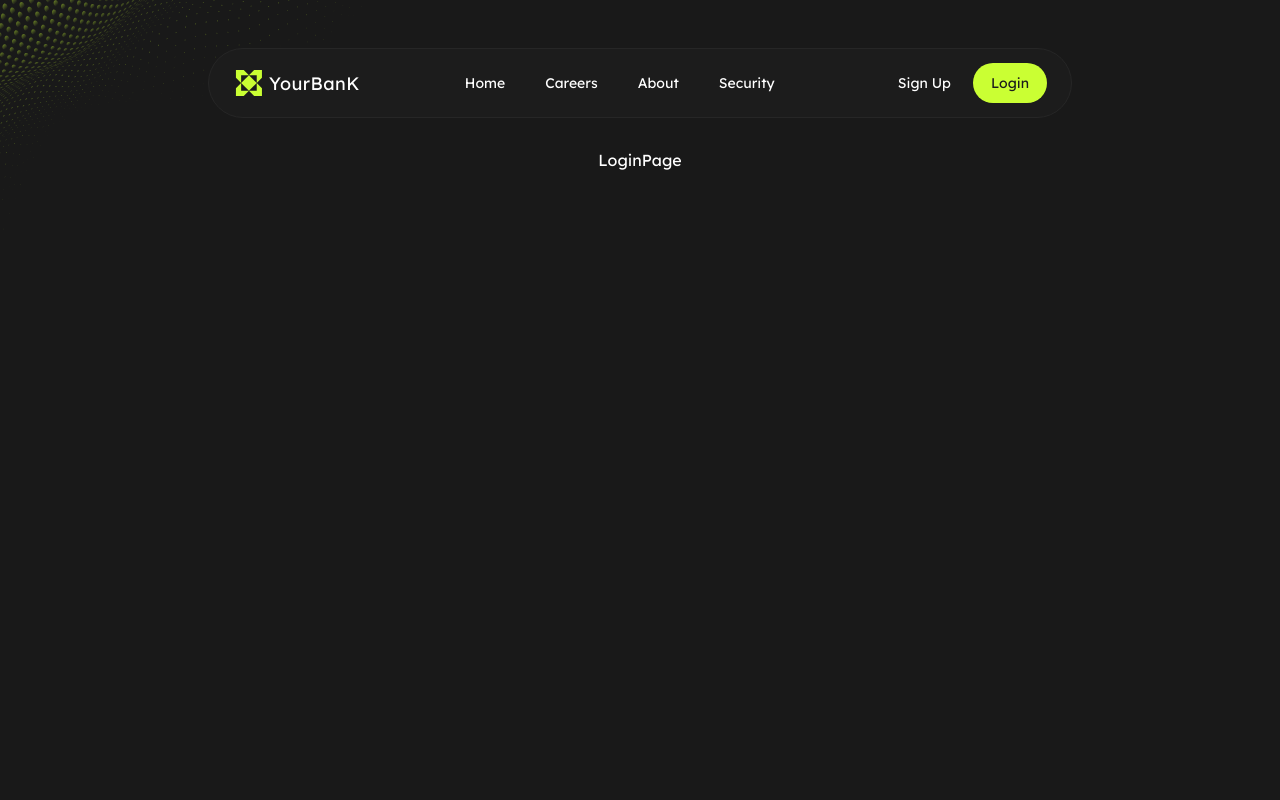
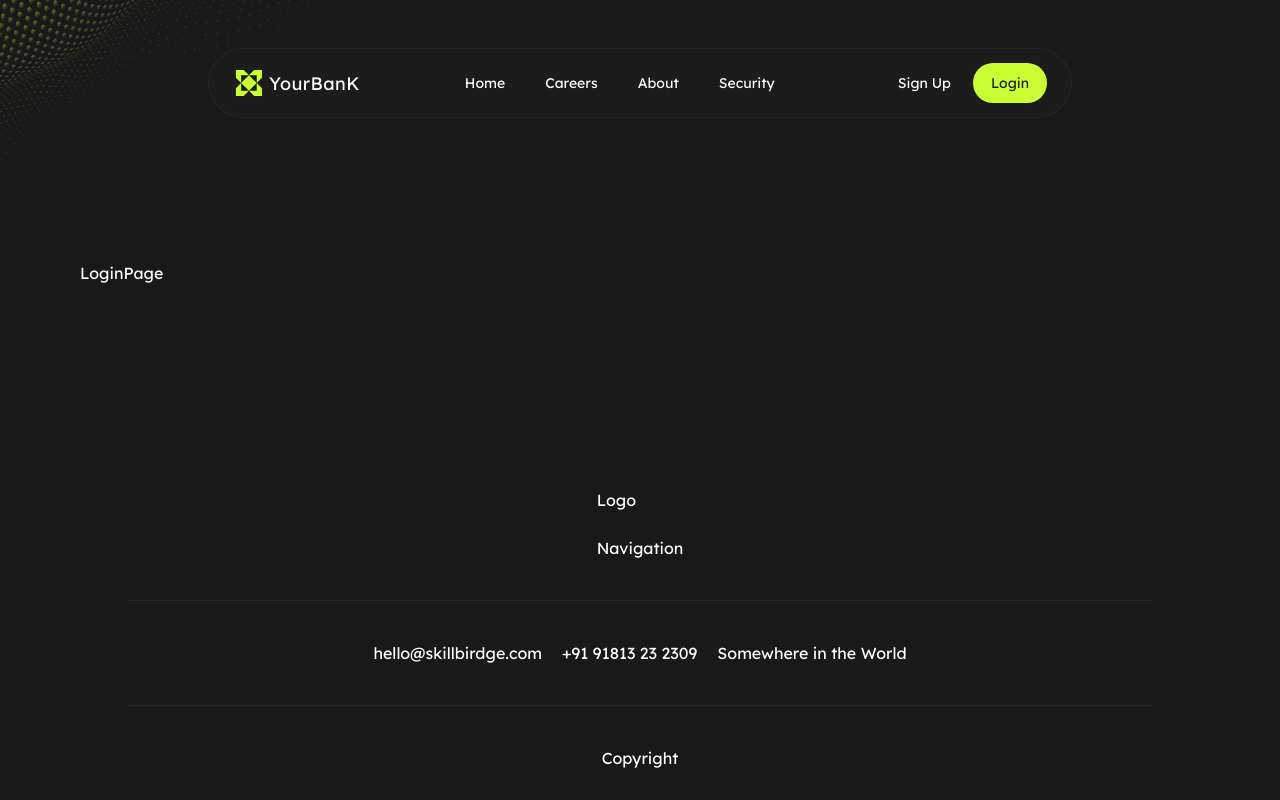
Before and after one commit to zulmy-azhary/your-bank, a Next.js app: page /login in a window 1280 px wide. Built offline with nearby package versions, Linux system fonts and the light colour scheme.

Commit message:
feat: add footer component & update main layout

```diff
--- a/app/layout.tsx
+++ b/app/layout.tsx
@@ -5,6 +5,7 @@ import { cn } from "@/lib/utils";
 import { ToggleProvider } from "@/context/toggle";
 import "./globals.css";
 import Image from "next/image";
+import { Footer } from "@/components/sections/footer";
 
 const lexend = Lexend({ subsets: ["latin"] });
 
@@ -29,7 +30,7 @@ export default function RootLayout({
       <body
         className={cn(
           lexend.className,
-          "bg-shades-grey-10 mx-auto mt-40 lg:mt-0 overflow-x-hidden flex flex-col items-center min-h-screen text-white gap-y-[50px] lg:gap-y-[30px] 2xl:gap-y-[53px]"
+          "bg-shades-grey-10 mx-auto mt-40 lg:mt-0 overflow-x-hidden flex flex-col justify-between items-center min-h-screen text-white gap-y-[50px] lg:gap-y-[30px] 2xl:gap-y-[53px]"
         )}
       >
         <Image
@@ -46,7 +47,10 @@ export default function RootLayout({
             <Navbar />
           </div>
         </ToggleProvider>
-        {children}
+        <main className="w-full overflow-x-hidden flex flex-col px-4 pb-8 lg:px-20 2xl:px-[162px] xl:container lg:py-10 gap-y-20 lg:gap-y-28 2xl:gap-y-32">
+          {children}
+        </main>
+        <Footer />
       </body>
     </html>
   );
```
